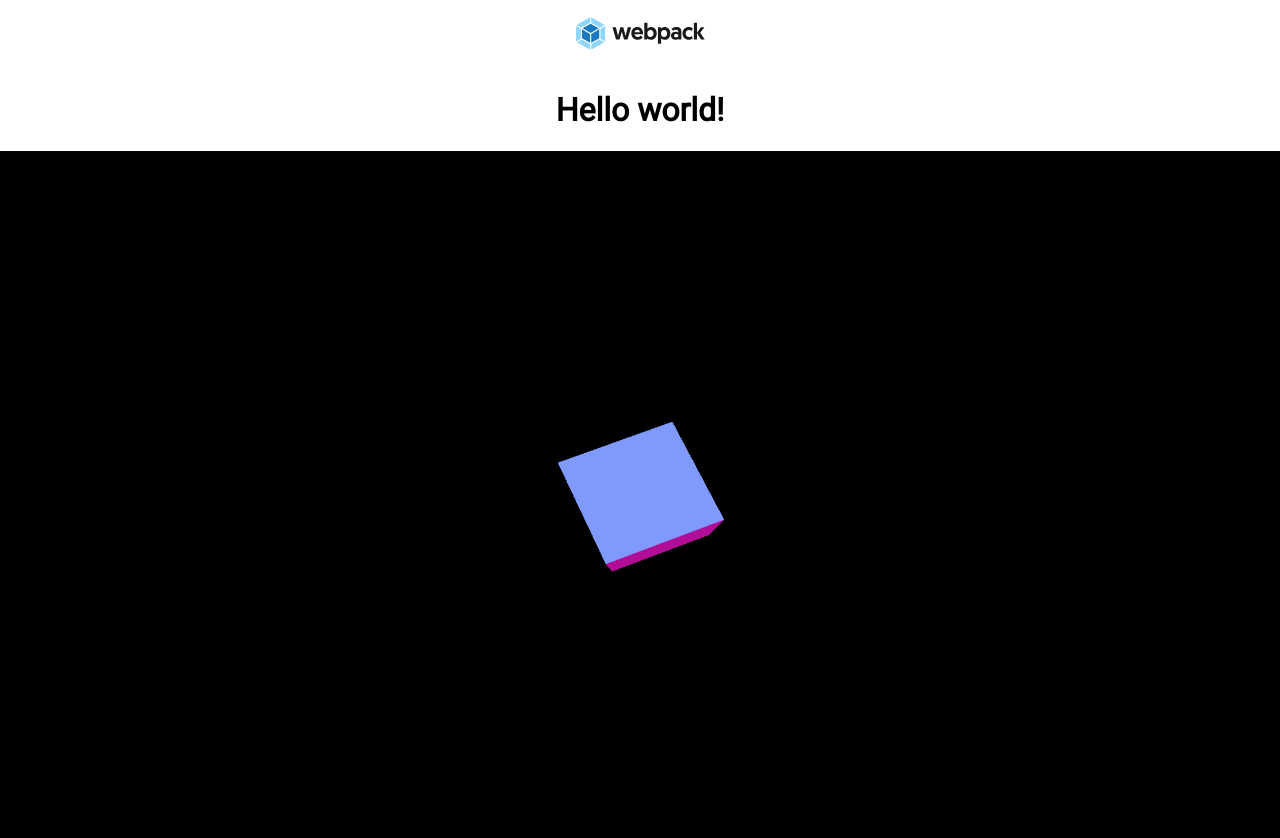
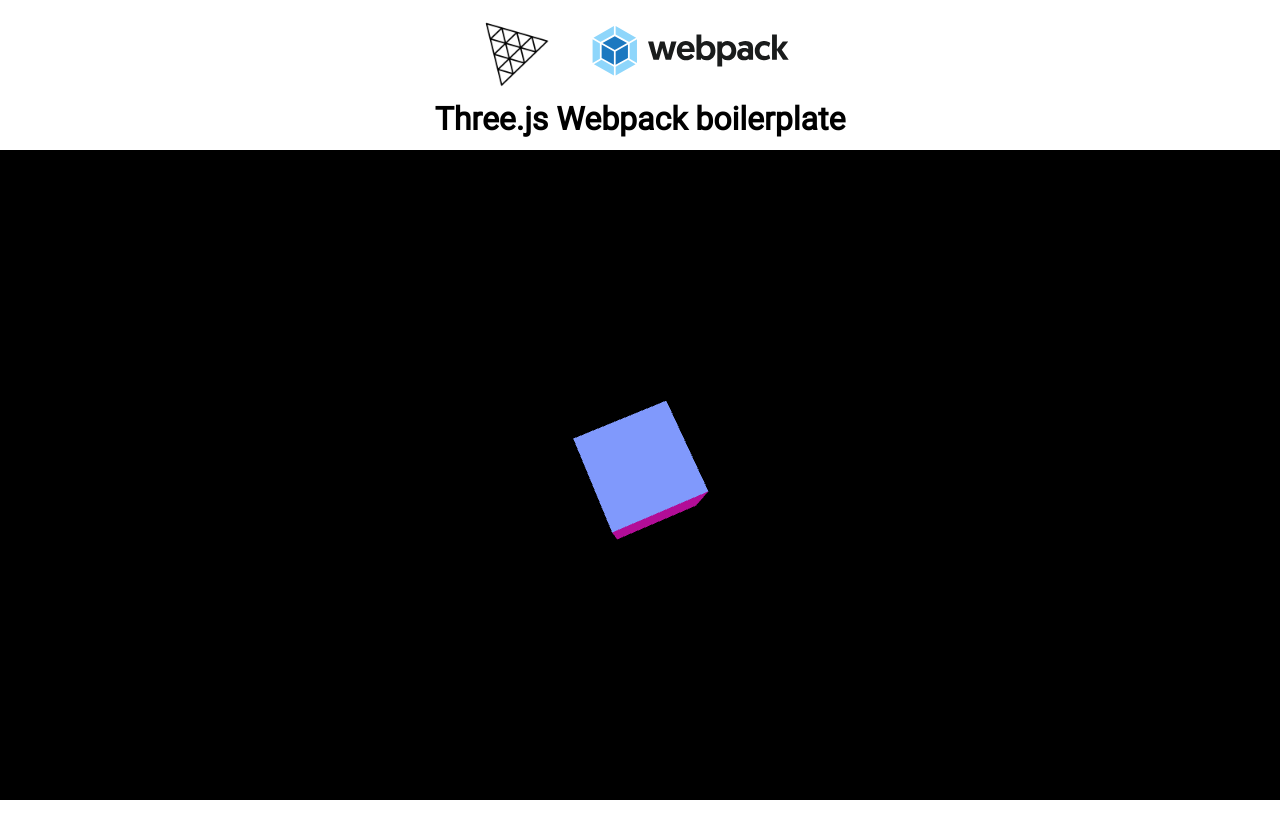
Before and after one commit to brandflugan/three-js-webpack-boilerplate, a website built with webpack: page src/template.html in a window 1280 px wide. After the commit the page ends 800 px from the top, so only its background shows below. Built offline with nearby package versions, Linux system fonts and the light colour scheme.

Commit message:
Add Three.js logo and refactor code

```diff
--- a/src/index.js
+++ b/src/index.js
@@ -1,4 +1,5 @@
 import WebpackLogo from './images/webpack-logo.svg';
+import ThreeLogo from './images/three-icon.png';
 import './styles/index.scss';
 import * as SceneSetup from './js/sceneSetup';
 import * as Mesh from './js/box/mesh';
@@ -7,33 +8,41 @@ import * as Mesh from './js/box/mesh';
 const rootElement = document.querySelector('#root');
 const contentElement = document.querySelector('#content-wrapper');
 /* Define Three variables */
-let camera, scene, mesh, renderer;
+let camera, scene, mesh, renderer, aspectHeight, aspectWidth;
 
-// Create SVG logo node
-const logo = document.createElement('img');
-logo.src = WebpackLogo;
+const appendContent = () => {
+    // Create Webpack SVG logo node
+    const webpackLogo = document.createElement('img');
+    webpackLogo.src = WebpackLogo;
 
-// Create heading node
-const greeting = document.createElement('h1');
-greeting.textContent = 'Hello world!';
+    // Create Three.js PNG logo node
+    const threeLogo = document.createElement('img');
+    threeLogo.src = ThreeLogo;
 
-// Append SVG and heading nodes to the root element
-contentElement.append(logo, greeting);
+    // Create heading node
+    const greeting = document.createElement('h1');
+    greeting.textContent = 'Three.js Webpack boilerplate';
 
-/* define onResize event */
+    // Append logos and heading nodes to the content element
+    contentElement.querySelector('#logo-wrapper').append(threeLogo, webpackLogo);
+    contentElement.append(greeting);
+};
+
 const onResize = () => {
-    camera.aspect =
-        window.innerWidth / (window.innerHeight - contentElement.offsetHeight);
+    aspectWidth = window.innerWidth;
+    aspectHeight = window.innerHeight - contentElement.getBoundingClientRect().bottom;
+    camera.aspect = aspectWidth / aspectHeight;
     camera.updateProjectionMatrix();
-    renderer.setSize(
-        window.innerWidth,
-        window.innerHeight - contentElement.offsetHeight
-    );
+    renderer.setSize(aspectWidth, aspectHeight);
 };
 
 const initThreeJS = () => {
+    /* Define aspect */
+    aspectWidth = window.innerWidth;
+    aspectHeight = window.innerHeight - contentElement.getBoundingClientRect().bottom;
+
     /* Define camera */
-    camera = SceneSetup.camera(window);
+    camera = SceneSetup.camera(aspectWidth, aspectHeight);
 
     /* Configurate camera */
     camera.position.z = 1;
@@ -51,10 +60,7 @@ const initThreeJS = () => {
     renderer = SceneSetup.renderer();
 
     /* Configurate renderer */
-    renderer.setSize(
-        window.innerWidth,
-        window.innerHeight - contentElement.offsetHeight
-    );
+    renderer.setSize(aspectWidth, aspectHeight);
 
     /* Append element */
     rootElement.appendChild(renderer.domElement);
@@ -74,5 +80,7 @@ const animate = () => {
     renderer.render(scene, camera);
 };
 
+/* Run */
+appendContent();
 initThreeJS();
 animate();
--- a/src/js/sceneSetup.js
+++ b/src/js/sceneSetup.js
@@ -1,12 +1,7 @@
 import * as THREE from 'three';
 
-export const camera = (window) => {
-    return new THREE.PerspectiveCamera(
-        70,
-        window.innerWidth / window.innerHeight,
-        0.01,
-        10
-    );
+export const camera = (width, height) => {
+    return new THREE.PerspectiveCamera(70, width / height, 0.01, 10);
 };
 
 export const scene = () => {
--- a/src/styles/index.scss
+++ b/src/styles/index.scss
@@ -9,26 +9,36 @@ html {
   font-size: $root-font-size;
   font-family: $font-family;
   max-width: $page-width;
-  margin: 0 auto;
-  text-align: center;
 }
 
 body {
   margin: 0;
 }
 
-canvas {
-  display: block;
+#root {
+  display: flex;
+  flex-direction: column;
+  align-items: center;
 }
 
-#root {
-  width: 100%;
-  height: 100vh;
+#content-wrapper {
+  min-height: 150px;
   display: flex;
-  flex-wrap: wrap;
-  flex-direction: row;
-  justify-content: center;
   align-items: center;
+  flex-direction: column;
+
+  & h1 {
+    margin: 0;
+  }
+}
+
+#logo-wrapper {
+  display: flex;
+
+  & img {
+    display: block;
+    height: 100px;
+  }
 }
 
 p {
--- a/src/template.html
+++ b/src/template.html
@@ -10,7 +10,9 @@
 
 <body>
   <div id="root">
-    <div id="content-wrapper"></div>
+    <div id="content-wrapper">
+      <div id="logo-wrapper"></div>
+    </div>
   </div>
 </body>
 
```
Also changed, not shown: src/images/three-icon.png (added), 1 other file.
